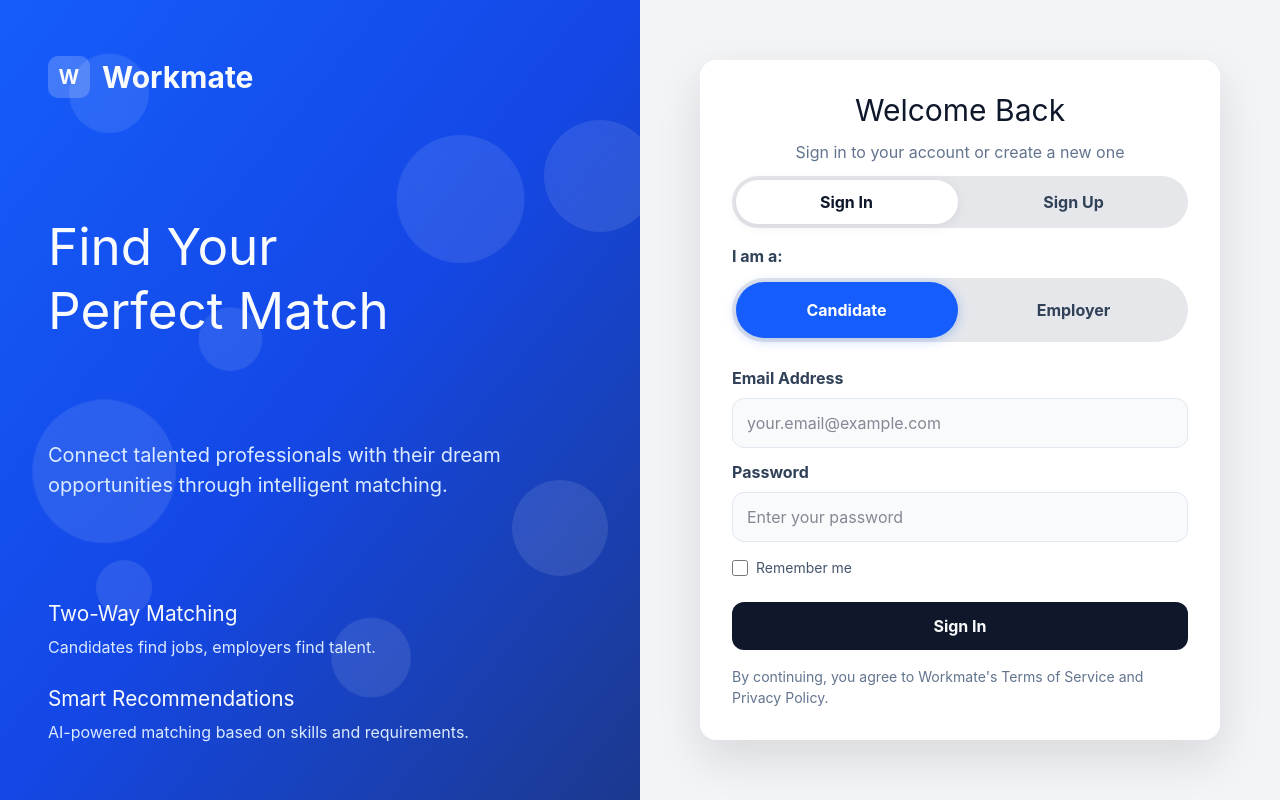
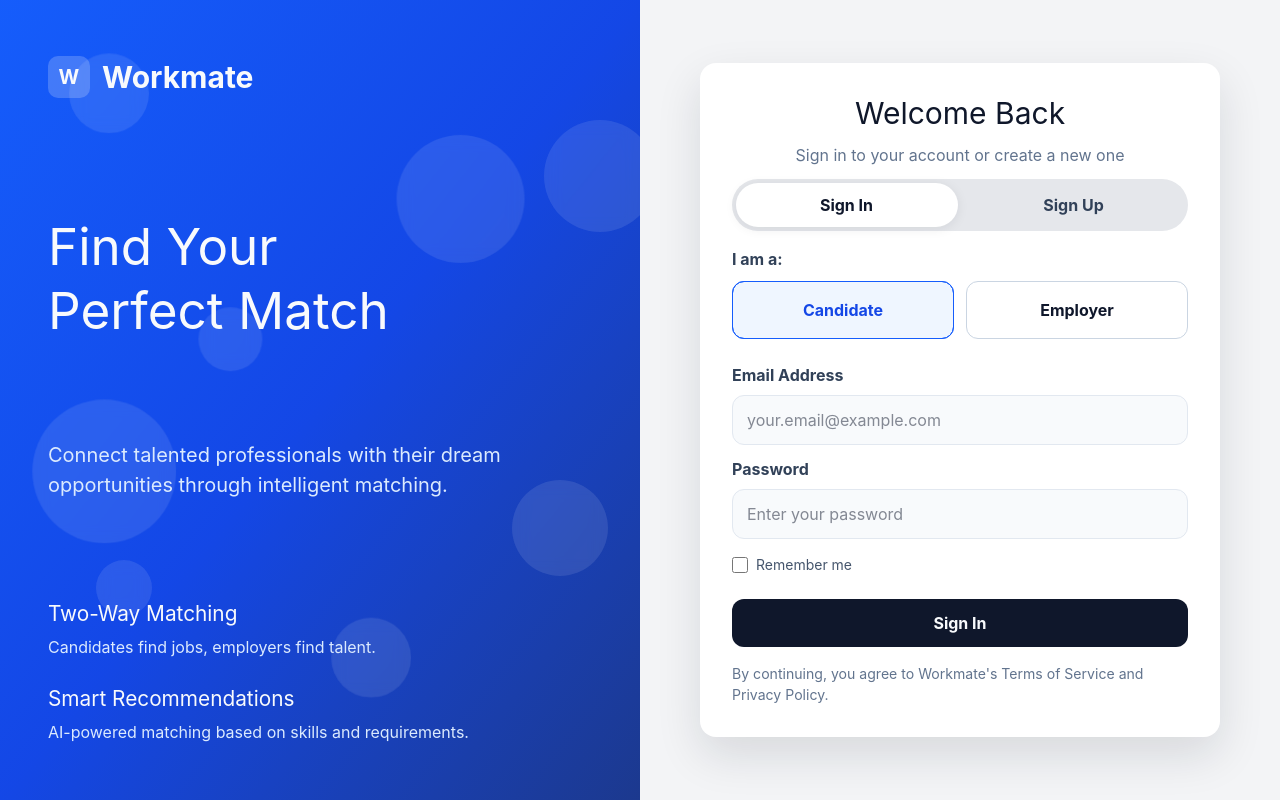
Before and after one commit to mhuy07092004/Workmate, a React (Vite) app: page / in a window 1280 px wide. Both pictures are taken after a click on the button "Join Now". Built offline with nearby package versions, Linux system fonts and the light colour scheme.

Commit message:
update navbar

```diff
--- a/src/components/Navbar/Navbar.jsx
+++ b/src/components/Navbar/Navbar.jsx
@@ -10,7 +10,7 @@
  * Sign-out clears localStorage and redirects to /login.
  */
 import { useEffect, useMemo, useRef, useState } from 'react'
-import { useNavigate } from 'react-router-dom'
+import { useNavigate, useLocation } from 'react-router-dom'
 import { clearCurrentUser, getCurrentUserRole } from '../../services/userService.js'
 
 /** Dropdown items for candidates */
@@ -32,7 +32,7 @@ const EMPLOYER_DROPDOWN_ITEMS = [
 
 /** Navigation buttons for candidates */
 const CANDIDATE_NAV_BUTTONS = [
-  { label: 'Home', path: '/dashboard' },
+  { label: 'Home', path: '/' },
   { label: 'Help', path: '/help' },
   { label: 'Recommended Jobs', path: '/recommended-jobs' },
   { label: 'News', path: '/news' },
@@ -40,7 +40,7 @@ const CANDIDATE_NAV_BUTTONS = [
 
 /** Navigation buttons for employers */
 const EMPLOYER_NAV_BUTTONS = [
-  { label: 'Home', path: '/dashboard' },
+  { label: 'Home', path: '/' },
   { label: 'Post a Job', path: '/post-job' },
   { label: 'Help', path: '/help' },
   { label: 'Recommended Candidates', path: '/recommended-candidates' },
@@ -63,6 +63,7 @@ const dropdownSignOutClass =
 
 function Navbar() {
   const navigate = useNavigate()
+  const location = useLocation()
 
   const [isSignedIn, setIsSignedIn] = useState(
     () => localStorage.getItem('workmate_signed_in') === 'true',
@@ -156,16 +157,23 @@ function Navbar() {
         {isSignedIn ? (
           <>
             {/* Role-based navigation buttons */}
-            {navButtons.map((btn) => (
+            {navButtons.map((btn) => {
+              const isActive = location.pathname === btn.path
+              return (
                 <button
                   key={btn.path}
                   type="button"
                   onClick={() => navigate(btn.path)}
-                className="cursor-pointer rounded-full border-0 bg-transparent px-4 py-2 text-[1.05rem] font-semibold text-slate-800 transition-all hover:bg-blue-50 hover:text-blue-700"
+                  className={`cursor-pointer rounded-full border-0 px-4 py-2 text-[1.05rem] font-semibold transition-all ${
+                    isActive
+                      ? 'bg-blue-100 text-blue-700'
+                      : 'bg-transparent text-slate-800 hover:bg-blue-50 hover:text-blue-700'
+                  }`}
                 >
                   {btn.label}
                 </button>
-            ))}
+              )
+            })}
 
             {/* Notification bell */}
             <div className="relative" ref={notificationsRef}>
--- a/src/pages/login.jsx
+++ b/src/pages/login.jsx
@@ -234,24 +234,24 @@ function Login() {
           </div>
 
           <p className="mt-4 mb-2.5 text-slate-700 font-bold">I am a:</p>
-          <div className="rounded-full bg-gray-200 p-1 grid grid-cols-2 gap-1.5 relative">
+          <div className="grid grid-cols-2 gap-3 relative">
             <div
-              className="absolute top-1 bottom-1 bg-blue-600 rounded-full shadow-[0_2px_12px_rgba(37,99,235,0.3)] transition-all duration-300 ease-out"
+              className="absolute top-0 bottom-0 border-[1.5px] border-blue-600 bg-blue-50 rounded-xl transition-all duration-300 ease-out"
               style={{
                 width: 'calc(50% - 6px)',
-                left: selectedRole === 'candidate' ? '4px' : 'calc(50% + 2px)',
+                left: selectedRole === 'candidate' ? '0' : 'calc(50% + 6px)',
               }}
             />
             <button
               type="button"
-              className={`relative z-10 border-0 rounded-full text-base font-bold py-4 px-3 cursor-pointer transition-colors duration-300 ${selectedRole === 'candidate' ? 'text-white' : 'text-slate-700 hover:text-slate-900'}`}
+              className={`relative z-10 border-[1.5px] rounded-xl text-base font-bold py-4 px-3 cursor-pointer transition-all duration-300 ${selectedRole === 'candidate' ? 'border-blue-600 text-blue-700' : 'border-slate-300 text-slate-900 bg-white hover:border-blue-400'}`}
               onClick={() => handleRoleChange('candidate')}
             >
               Candidate
             </button>
             <button
               type="button"
-              className={`relative z-10 border-0 rounded-full text-base font-bold py-4 px-3 cursor-pointer transition-colors duration-300 ${selectedRole === 'employer' ? 'text-white' : 'text-slate-700 hover:text-slate-900'}`}
+              className={`relative z-10 border-[1.5px] rounded-xl text-base font-bold py-4 px-3 cursor-pointer transition-all duration-300 ${selectedRole === 'employer' ? 'border-blue-600 text-blue-700' : 'border-slate-300 text-slate-900 bg-white hover:border-blue-400'}`}
               onClick={() => handleRoleChange('employer')}
             >
               Employer
```
Lines whose indentation alone changed are shown as unchanged.
